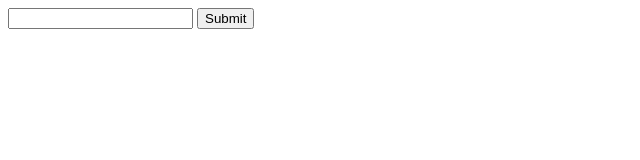
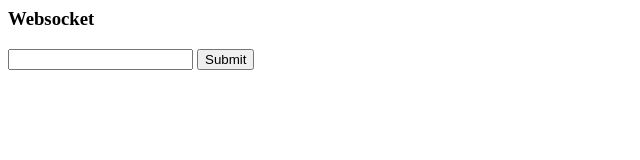
Before and after one commit to domingo1021/WebSocke-JS-Test, a website: page public/index.html in a window 1280 px wide. Shown: the whole page, without its empty margins (0-640 px from the left). Drawn offline with Linux system fonts and the light colour scheme.

Commit message:
[Feat] add title

```diff
--- a/public/index.html
+++ b/public/index.html
@@ -6,6 +6,7 @@
     <title>Document</title>
 </head>
 <body>
+    <h3>Websocket</h3>
     <!-- message form -->
     <form name="publish">
         <input type="text" name="message" id="input-text">
```
